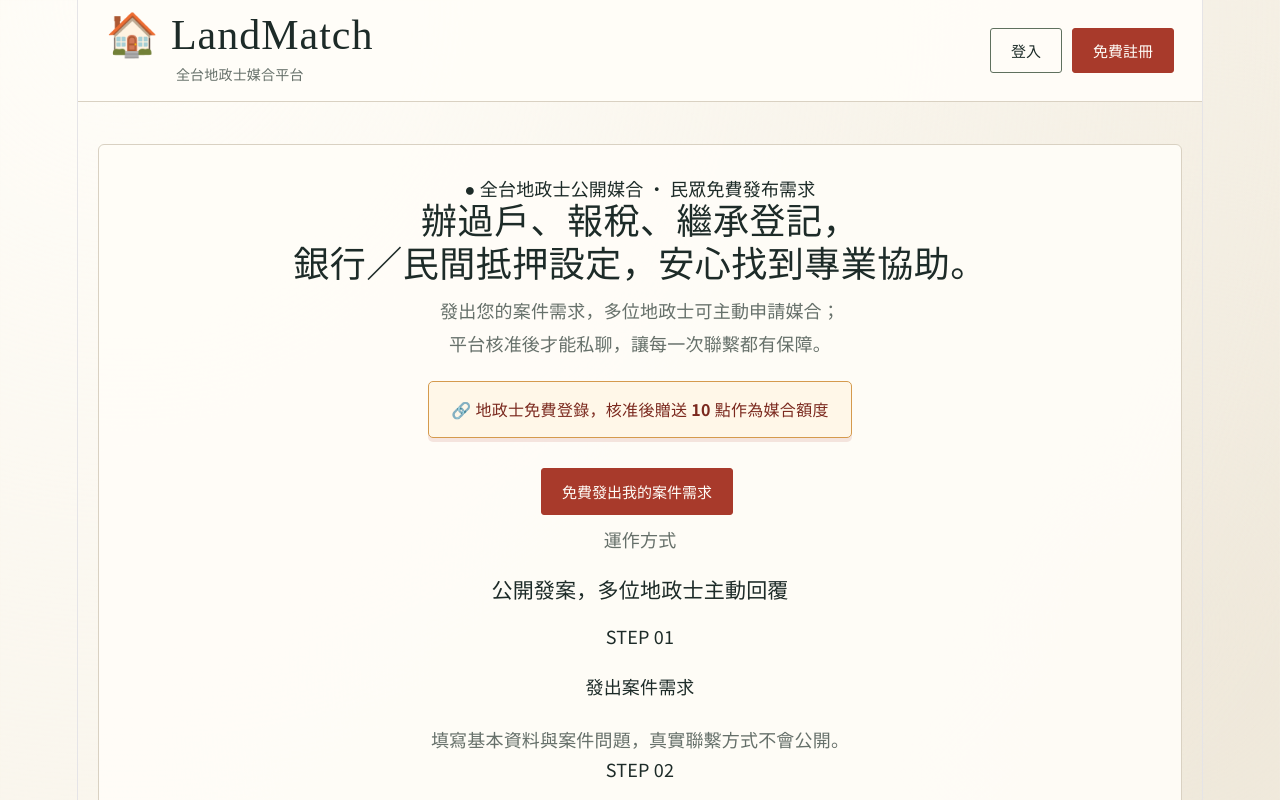
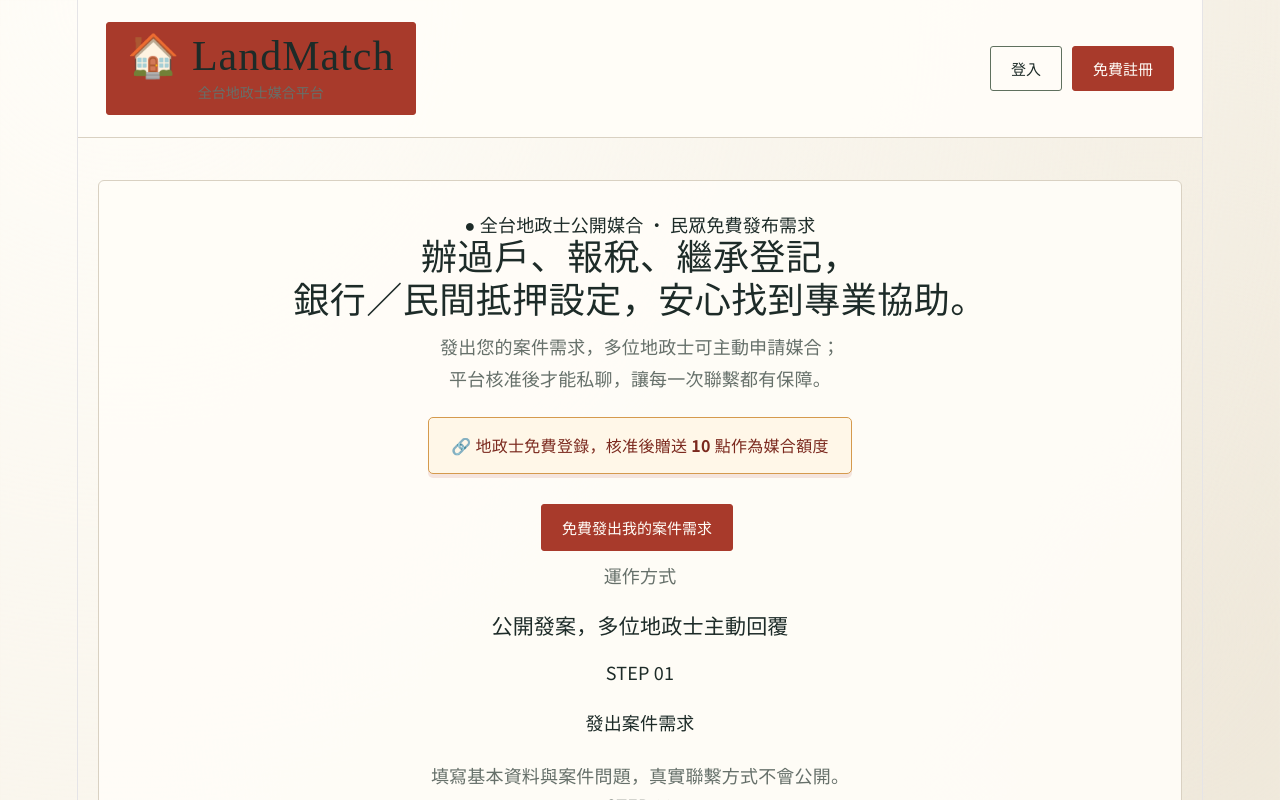
Before and after one commit to weichn/LandMatch-Pro, a React (Vite) app: page / in a window 1280 px wide. Shown: the top 800 px of the page. Built offline with nearby package versions, Linux system fonts and the light colour scheme; no server answers; the database is empty.

Commit message:
右上角加入登出按鈕

```diff
--- a/src/App.jsx
+++ b/src/App.jsx
@@ -112,7 +112,11 @@ const [authMode, setAuthMode] = useState("login");
 
   return (
     <div>
-      <Header onOpenAuth={openAuth} />
+      <Header
+  onOpenAuth={openAuth}
+  isLoggedIn={Boolean(session)}
+  onLogout={handleLogout}
+/>
 
       <main>
         <HomeHero />
--- a/src/components/Header.jsx
+++ b/src/components/Header.jsx
@@ -1,17 +1,29 @@
-function Header({ onOpenAuth }) {
+function Header({ onOpenAuth, isLoggedIn, onLogout }) {
   return (
     <header className="site-header">
       <div className="header-inner">
-        <div className="site-brand">
-
-
+        <button
+          type="button"
+          className="site-brand"
+          onClick={() => window.scrollTo({ top: 0, behavior: "smooth" })}
+        >
           <div>
             <h1>🏠 LandMatch</h1>
             <p>全台地政士媒合平台</p>
           </div>
-        </div>
+        </button>
 
         <div className="header-actions">
+          {isLoggedIn ? (
+            <button
+              type="button"
+              className="header-login-button"
+              onClick={onLogout}
+            >
+              登出
+            </button>
+          ) : (
+            <>
               <button
                 type="button"
                 className="header-login-button"
@@ -27,6 +39,8 @@ function Header({ onOpenAuth }) {
               >
                 免費註冊
               </button>
+            </>
+          )}
         </div>
       </div>
     </header>
```
Lines whose indentation alone changed are shown as unchanged.
